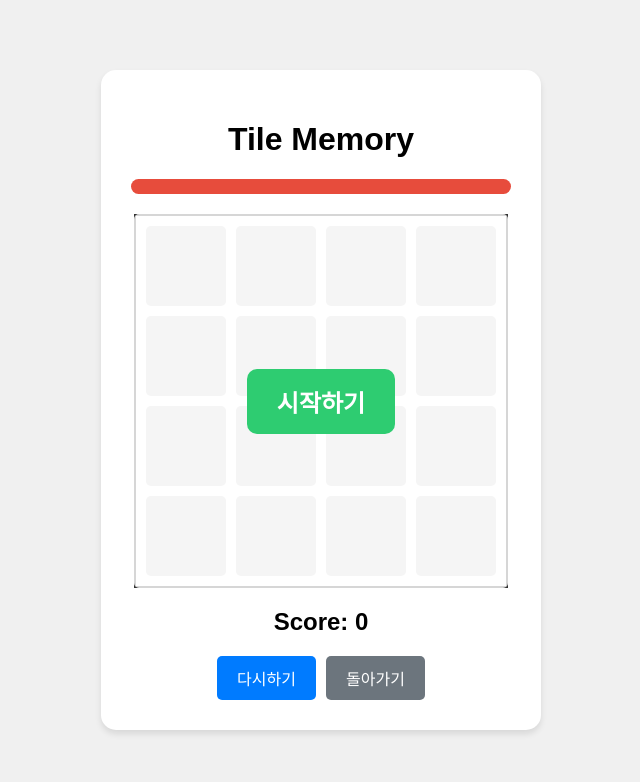
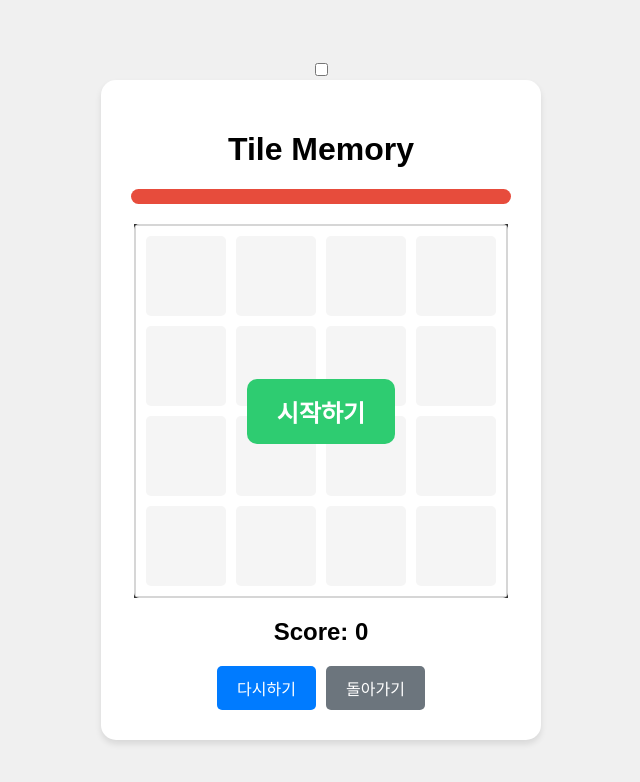
Before and after one commit to JINNY-US/just-one-10minutes, a plain HTML site: page tile-memory/index.html in a window 1280 px wide. Shown: the whole page, without its empty margins (319-959 px from the left). Drawn offline with Linux system fonts and the light colour scheme.

Commit message:
Update dark mod
add dark mod

```diff
--- a/tile-memory/index.html
+++ b/tile-memory/index.html
@@ -7,6 +7,12 @@
     <link rel="stylesheet" href="style.css">
 </head>
 <body>
+<div class="dark-toggle">
+  <label class="switch">
+    <input type="checkbox" id="darkModeToggle">
+    <span class="slider"></span>
+  </label>
+</div>
     <div class="game-container">
         <h1>Tile Memory</h1>
         <!-- 타이머 바 추가 -->
```
